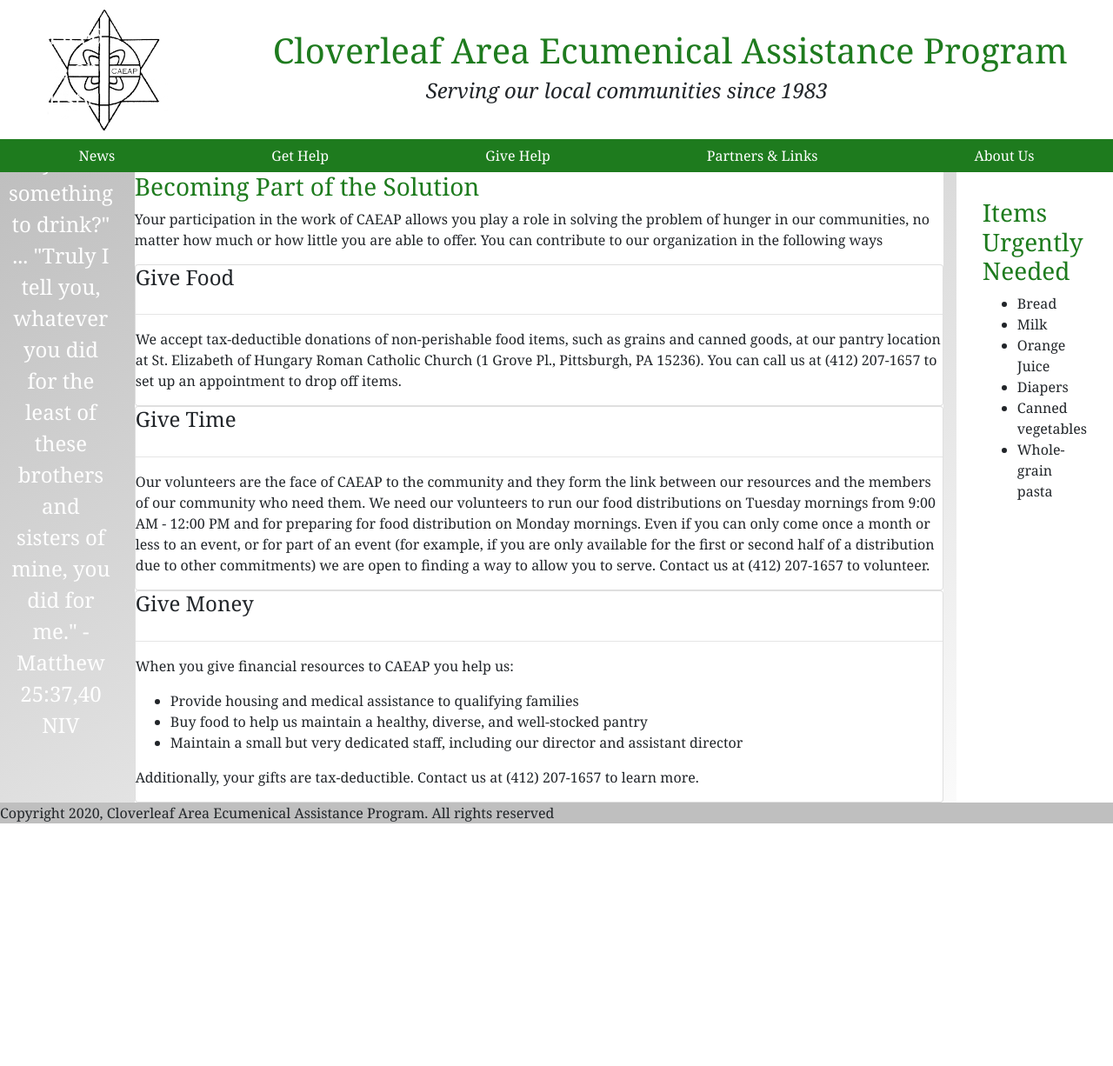
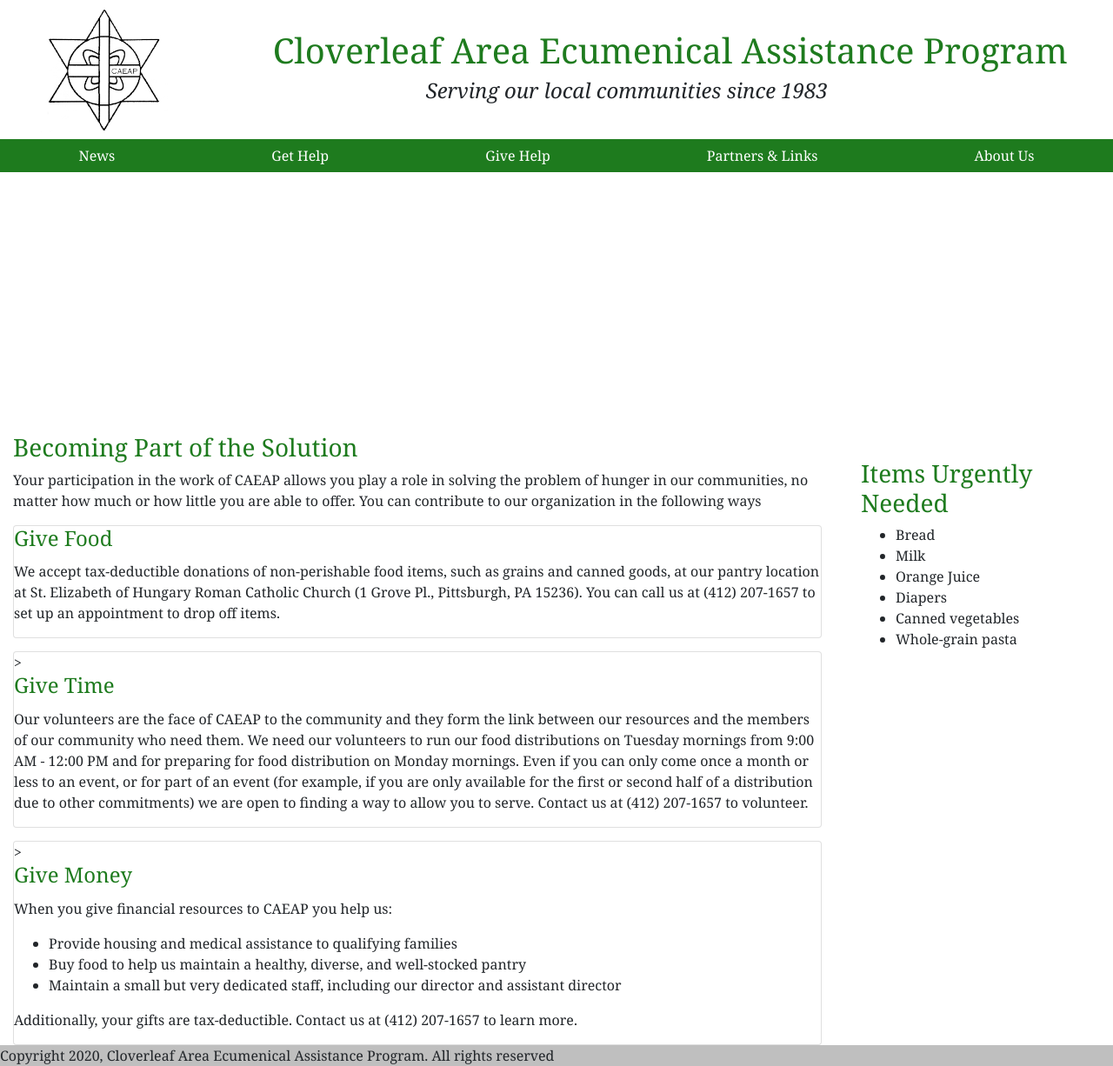
Before and after one commit to Cloverleaf-Food-Bank/cloverleaf-food-bank.github.io, a Jekyll site: the page built from givehelp.html, in a window 1280 px wide and 1226 px high. Shown: the whole window at 87% size. Built offline with Jekyll 4.4.1, drawn with Linux system fonts in a browser that asks for light colours.

Commit message:
Formatting updates to givehelp page

```diff
--- a/givehelp.html
+++ b/givehelp.html
@@ -4,15 +4,14 @@
 permalink: givehelp
 ---
 
-<div class="d-flex flex-row justify-content-center" id="content-container"
-style="background-image: linear-gradient(to bottom right, #bfbfbf, white)"> <!--background to be washed-out photo-->
 <div id="quote-container" class="d-flex justify-content-center align-items-center" style="width: 100%; height: 300px; background-image: sharing-bread.jpg;">
   <div id="matthew-quote" style="color: white; font-size: 150%; background-color: transparent; text-align: center; margin-left: 20%; margin-right: 20%">
      “Lord, when did we see you hungry and feed you, or thirsty and give you something to drink?" ... "Truly I tell you,
       whatever you did for the least of these brothers and sisters of mine, you did for me." - Matthew 25:37,40 NIV
   </div>
 </div>
-  <section class="d-flex flex-column col-md-9" id="section-container">
+<section class="d-flex flex-row" id="section-container">
+  <div class="col-md-9 d-flex flex-column">
     <div style="width: 100%; background-color: white">
     <!--<div style="margin: 30px 10%; padding: 30px; background-color: white">-->
       <h3 style="color: #1e7b1e">Becoming Part of the Solution</h3>
@@ -20,17 +19,15 @@
         of hunger in our communities, no matter how much or how little you are able to offer.
         You can contribute to our organization in the following ways
       </p>
-      <div class="card">
-        <h4 class="card-title">Give Food</h4>
-        <hr/>
+      <div class="card" style="margin-top: 15px; marginp-bottom: 15px">
+        <h4 class="card-title" style="color: #1e7b1e">Give Food</h4>
         <p>We accept tax-deductible donations of non-perishable food items, such as grains and canned goods, at our
           pantry location at St. Elizabeth of Hungary Roman Catholic Church (1 Grove Pl., Pittsburgh, PA 15236).
           You can call us at (412) 207-1657 to set up an appointment to drop off items.
         </p>
       </div>
-      <div class="card">
-        <h4 class="card-title">Give Time</h4>
-        <hr/>
+      <div class="card" style="margin-top: 15px; marginp-bottom: 15px">>
+        <h4 class="card-title" style="color: #1e7b1e">Give Time</h4>
         <p>Our volunteers are the face of CAEAP to the community and they form the link between our resources
           and the members of our community who need them. We need our volunteers to run our
           food distributions on Tuesday mornings from 9:00 AM - 12:00 PM and for preparing for food distribution
@@ -39,9 +36,8 @@
           we are open to finding a way to allow you to serve. Contact us at (412) 207-1657 to volunteer.
         </p>
       </div>
-      <div class="card">
-        <h4 class="card-title">Give Money</h4>
-        <hr/>
+      <div class="card" style="margin-top: 15px; marginp-bottom: 15px">>
+        <h4 class="card-title" style="color: #1e7b1e">Give Money</h4>
         <p>When you give financial resources to CAEAP you help us:</p>
         <ul>
           <li>Provide housing and medical assistance to qualifying families</li>
@@ -51,9 +47,8 @@
         <p>Additionally, your gifts are tax-deductible. Contact us at (412) 207-1657 to learn more.</p>
       </div>
     </div>
-  </section>
-
-  <div style="width: 25%; position: -webkit-sticky; position: sticky; padding: 30px; background-color: white">
+  </div>
+  <div class="col-md-3" style="padding: 30px; background-color: white">
     <h3 style="color: #1e7b1e">Items Urgently Needed</h3>
     <ul>
       <li>Bread</li>
@@ -64,4 +59,4 @@
       <li>Whole-grain pasta</li>
     </ul>
   </div>
-</div>
+</section>
```
